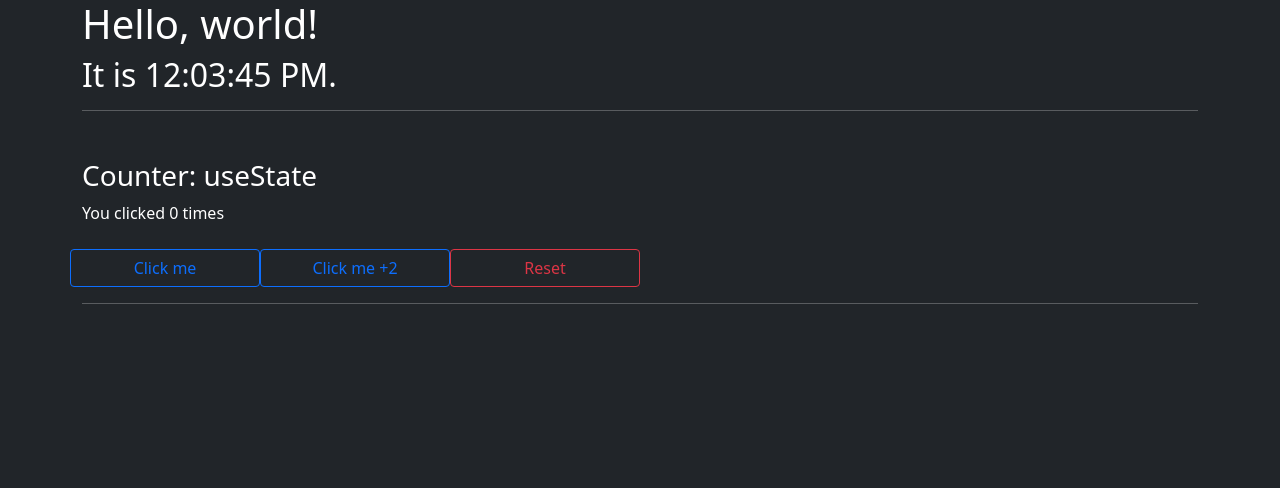
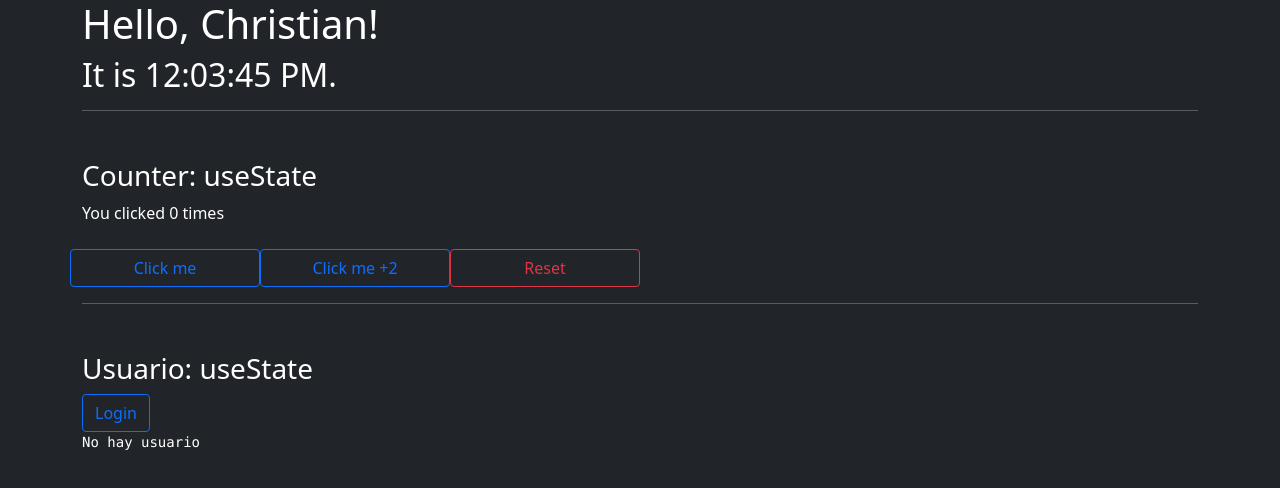
Before and after one commit to chmalo/react-ts, a React (Create React App) app: page / in a window 1280 px wide. Shown: the top 488 px of the page. Built offline with nearby package versions, Linux system fonts and the light colour scheme.

Commit message:
ejemplo useState

```diff
--- a/src/App.tsx
+++ b/src/App.tsx
@@ -1,5 +1,6 @@
 import Clock from './documentation/Clock';
 import {Counter} from "./hooks/Counter";
+import {User} from "./hooks/User";
 
 function App() {
   return (
@@ -8,6 +9,7 @@ function App() {
         <hr/>
         <Counter />
         <hr/>
+        <User />
       </div>
   )
 }
--- a/src/documentation/Clock.tsx
+++ b/src/documentation/Clock.tsx
@@ -29,7 +29,7 @@ class Clock extends React.Component<any, any> {
     render() {
         return (
             <div>
-                <h1>Hello, world!</h1>
+                <h1>Hello, Christian!</h1>
                 <h2>It is {this.state.date.toLocaleTimeString()}.</h2>
             </div>
         );
--- /dev/null
+++ b/src/hooks/User.tsx
@@ -0,0 +1,37 @@
+import { useState } from "react";
+
+interface Users {
+    uuid: string;
+    name: string;
+}
+
+export function User() {
+
+    const [user, setUser] = useState<Users>();
+
+    const login = () => {
+        setUser({
+            uuid: 'ABC123',
+            name: 'Christian'
+        });
+    };
+
+    return (
+        <div className="mt-5">
+            <h3>Usuario: useState</h3>
+
+            <button
+                onClick={login}
+                className="btn btn-outline-primary">
+                Login
+            </button>
+
+            {
+                user
+                    ? <pre>{ JSON.stringify( user ) }</pre>
+                    : <pre>No hay usuario</pre>
+            }
+
+        </div>
+    )
+}
```
